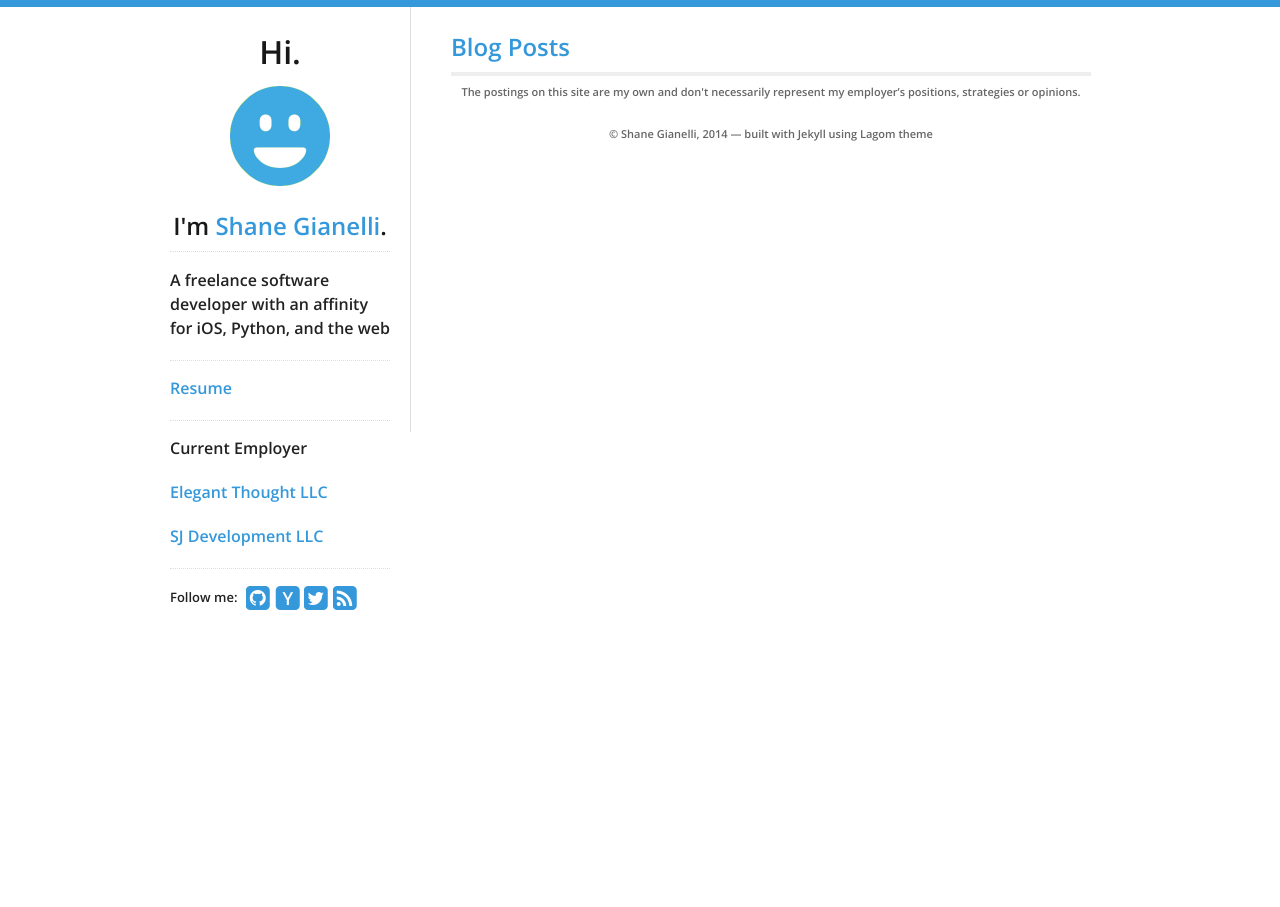
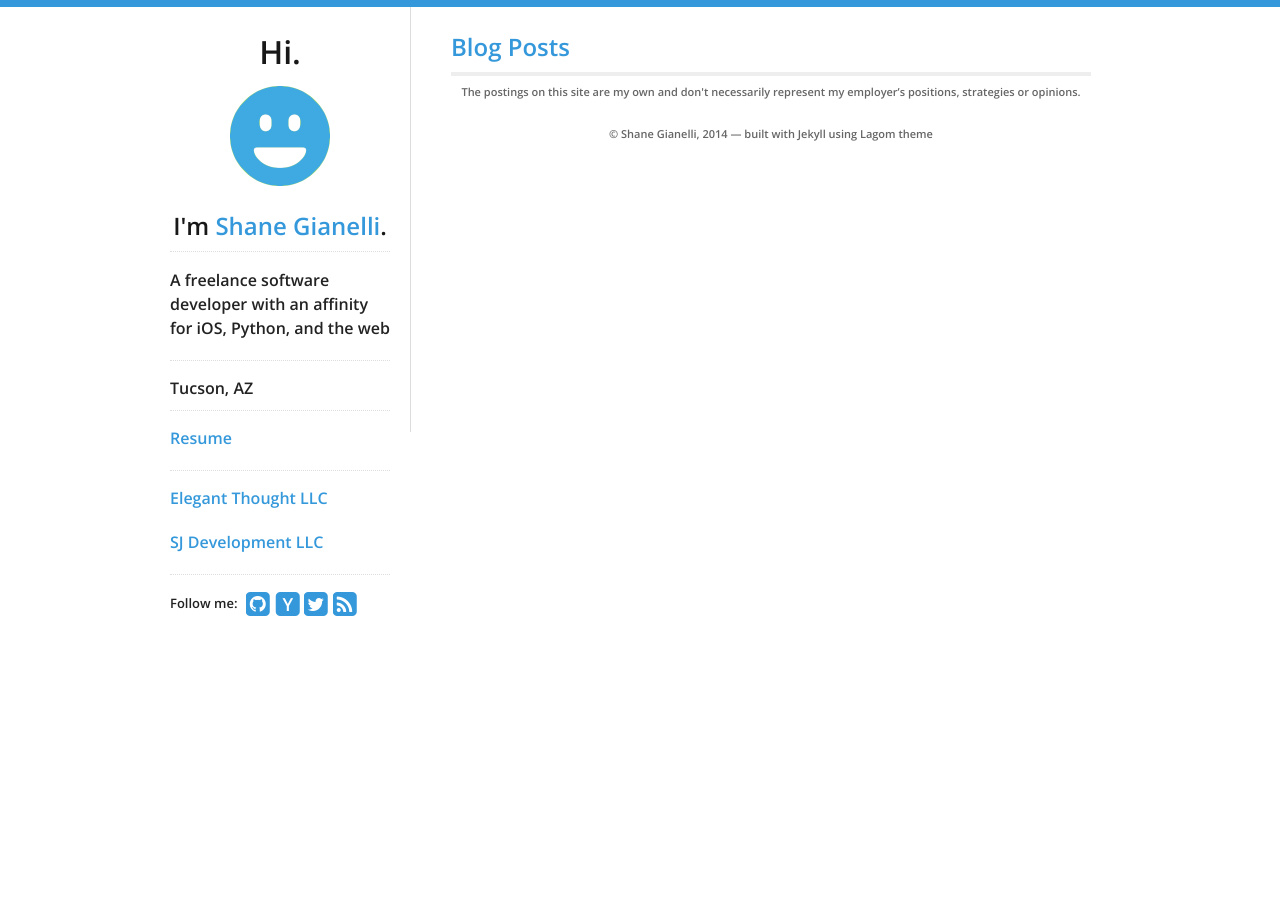
Before and after one commit to sgianelli/sgianelli.github.io, a Jekyll site: the page built from index.html, in a window 1280 px wide. Built offline with Jekyll 4.4.1, drawn with Linux system fonts in a browser that asks for light colours; nearby versions of some CDN libraries.

Commit message:
Added current location to sidebar

```diff
--- a/_includes/sidebar.html
+++ b/_includes/sidebar.html
@@ -8,9 +8,10 @@
   <ul>
       <p>A freelance software developer with an affinity for iOS, Python, and the web</p>
       <hr/>
+      Tucson, AZ
+      <hr/>
       <p><a href="/resume">Resume</a></p>
       <hr/>
-      <p>Current Employer</p>
       <p><a href="http://www.elegantthought.com">Elegant Thought LLC</a></p>
       <p><a href="http://www.sj-dev.com">SJ Development LLC</a></p>
       <hr/>
```
